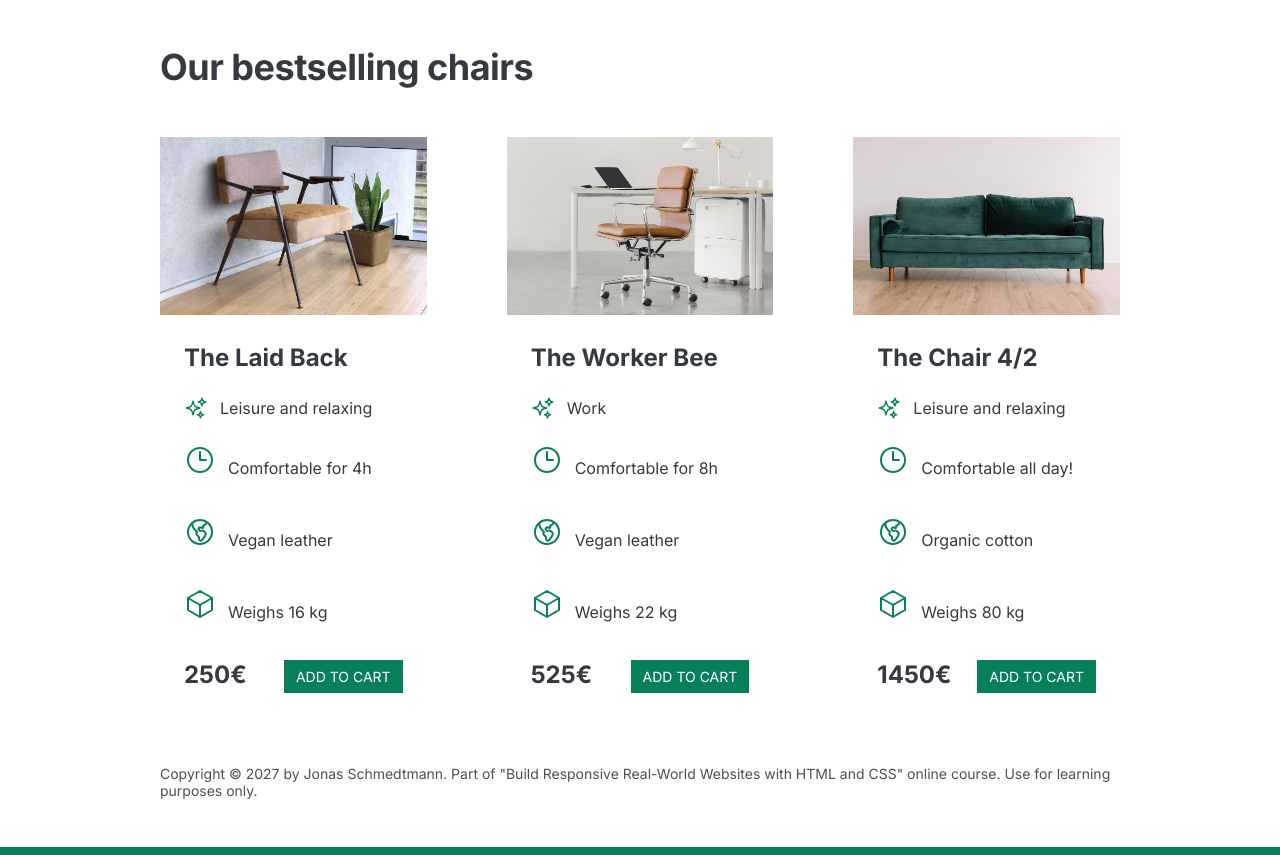
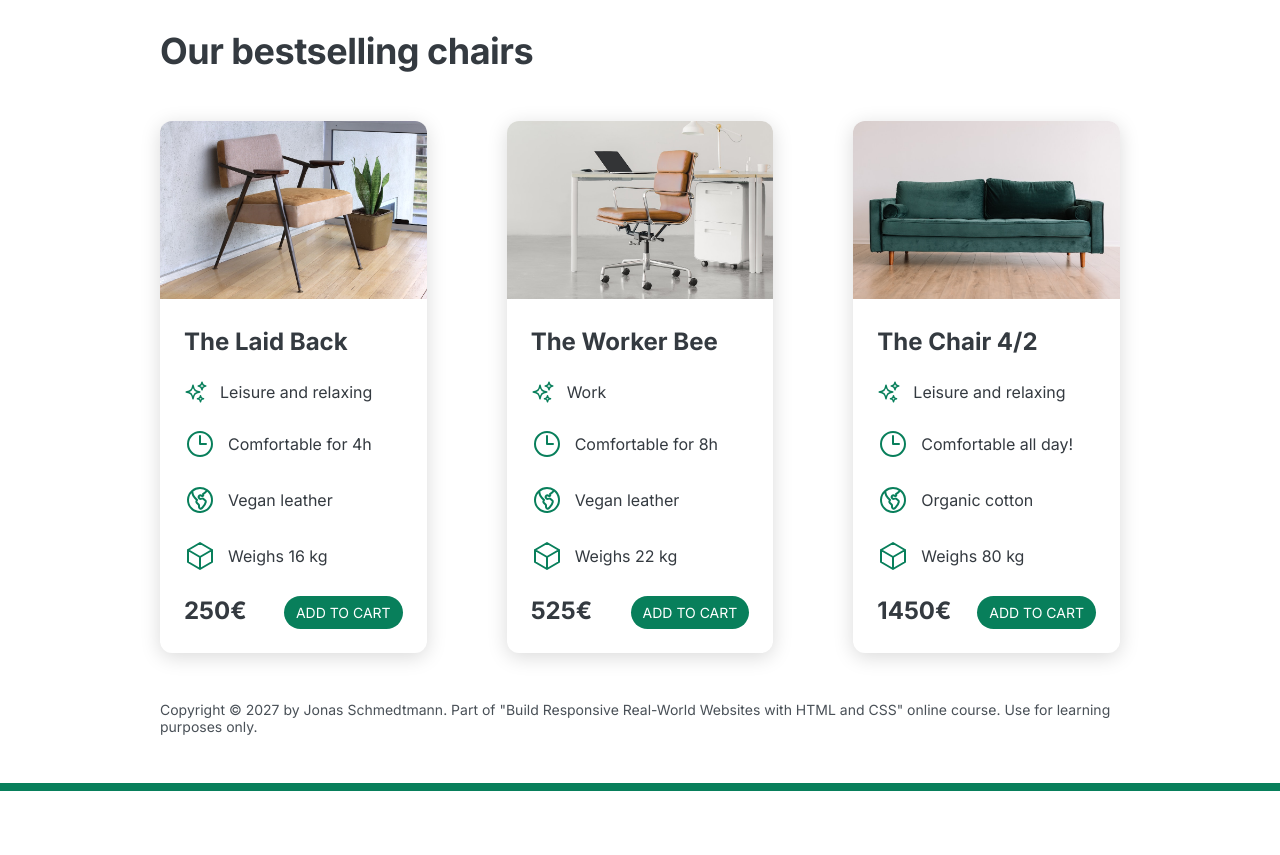
Before and after one commit to nazmieievilya/web-design-rules-and-framework, a plain HTML site: page index.html in a window 1280 px wide. Shown: the part 1136-1991 px from the top of the page. After the commit the page ends 1927 px from the top, so only its background shows below. Drawn offline with Linux system fonts and the light colour scheme.

Commit message:
border radius

```diff
--- a/style.css
+++ b/style.css
@@ -44,12 +44,13 @@ h2 {
   display: inline-block;
   background-color: #087f5b;
   color: #fff;
-
+  border-radius: 100px;
   text-decoration: none;
   text-transform: uppercase;
 }
 .btn:hover,
 .btn:active {
+  border-radius: 100px;
   background-color: #099268;
 }
 .btn--small {
@@ -99,6 +100,7 @@ h1 {
 
 img {
   width: 100%;
+  border-radius: 12px;
 }
 
 /* FEATURES */
@@ -106,7 +108,7 @@ img {
   stroke: #087f5b;
   width: 32px;
   height: 32px;
-  margin-bottom: 16px;
+  /* margin-bottom: 16px; */
 }
 
 .features-title {
@@ -124,6 +126,7 @@ img {
   background-color: #087f5b;
   color: #e6fcf5;
   padding: 24px;
+  border-radius: 12px;
 }
 
 .testimonial-box {
@@ -146,6 +149,14 @@ img {
 }
 
 /* CHAIRS */
+.chair {
+  border-radius: 12px;
+  box-shadow: 0px 4px 20px 0px rgba(0, 0, 0, 0.15);
+}
+.chair img {
+  border-bottom-left-radius: 0px;
+  border-bottom-right-radius: 0px;
+}
 .chair-box {
   padding: 24px;
 }
@@ -167,6 +178,8 @@ h3 {
 
   margin-bottom: 24px;
 }
+.chair-details li {
+}
 
 .chair-details li:last-child {
   margin-bottom: 0;
@@ -177,6 +190,7 @@ h3 {
   /* fill: #087f5b; */
   height: 24px;
   width: 24px;
+  margin: 0;
   /* width: 40px; */
 }
 
```
